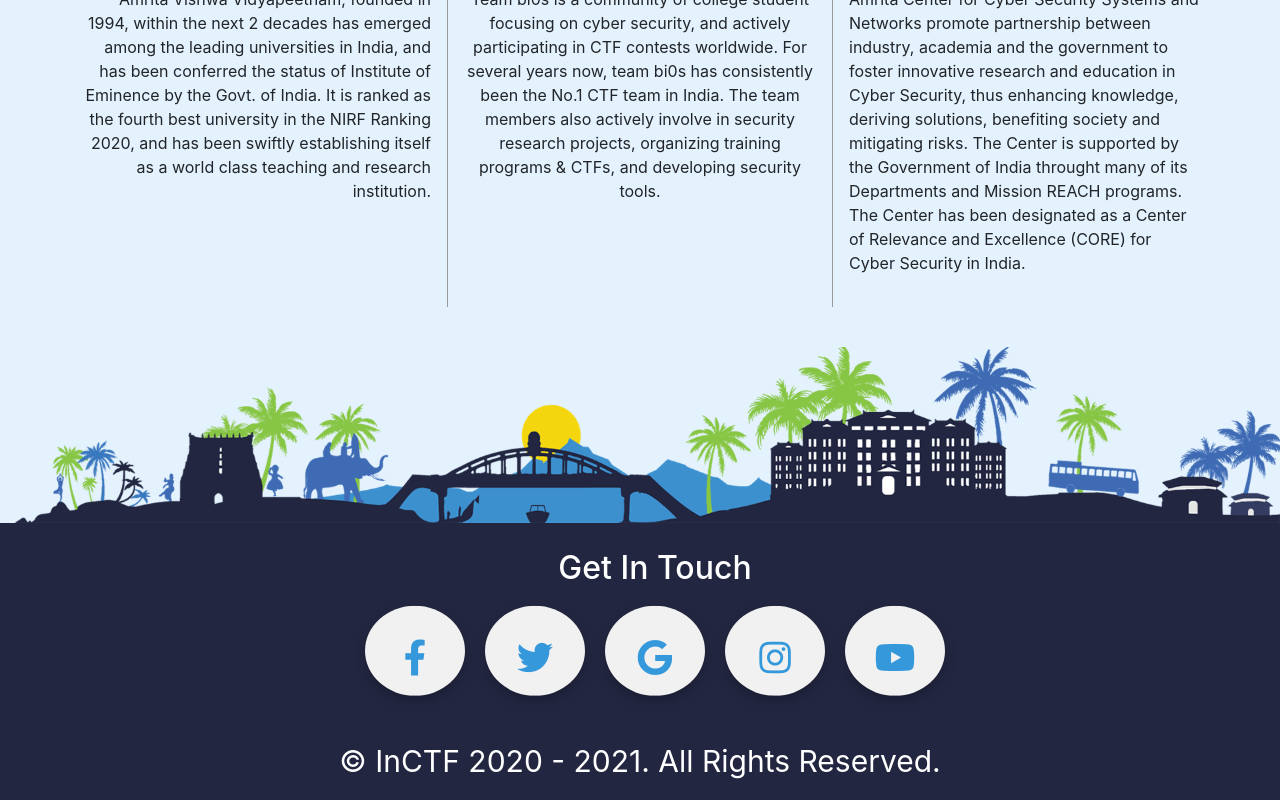
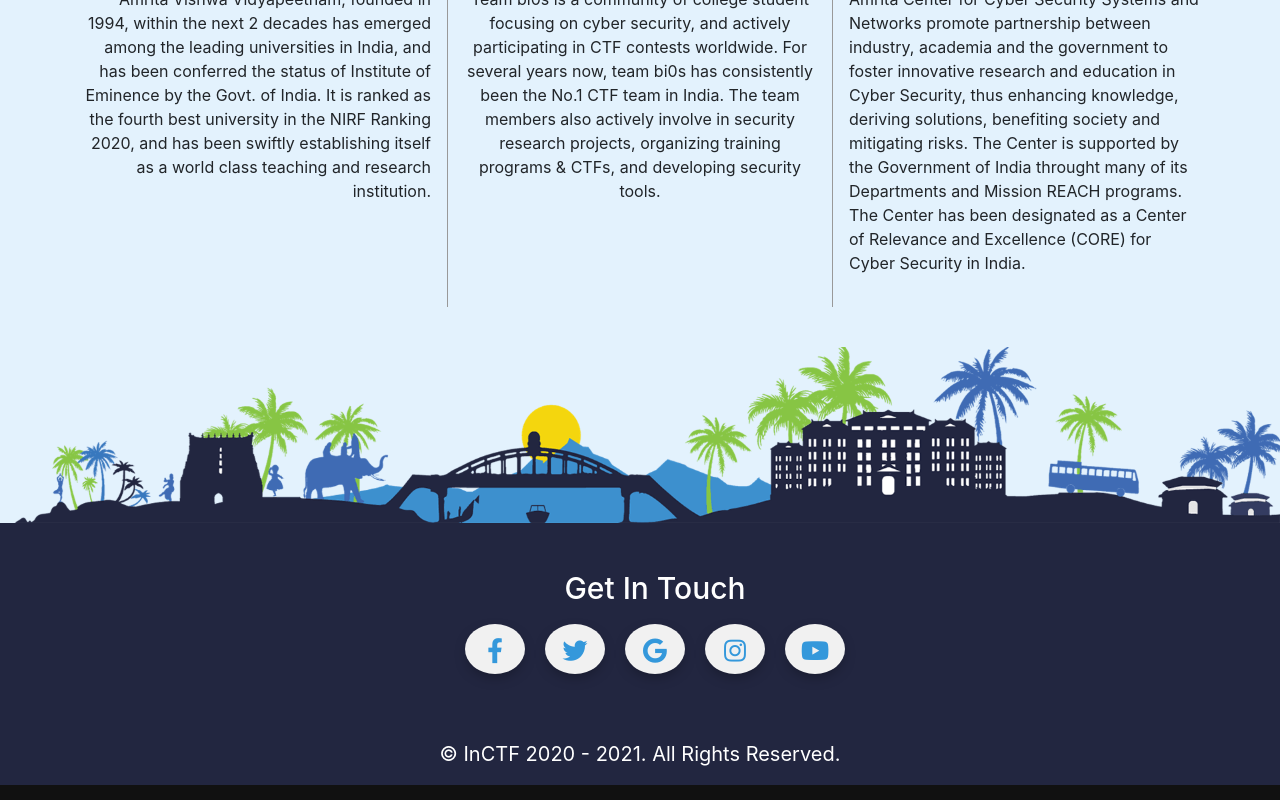
Before and after one commit to Rahul255/InCTFConReact, a React (Create React App) app: page / in a window 1280 px wide. Shown: the part 3396-4196 px from the top of the page. Built offline with nearby package versions, Linux system fonts and the light colour scheme.

Commit message:
file added

```diff
--- a/src/Components/Footer/Footer.css
+++ b/src/Components/Footer/Footer.css
@@ -16,6 +16,7 @@
 }
 
 h2{
+	font-size: 30px;
   color:white;
 }
 .middle {
@@ -28,8 +29,8 @@ h2{
 
 .btn {
 	display: inline-block;
-	width: 100px;
-	height: 90px;
+	width: 60px;
+	height: 50px;
 	background-color: #f1f1f1;
 	margin: 10px;
 	border-radius: 50%;
@@ -40,8 +41,8 @@ h2{
 }
 
 .btn i {
-	line-height: 90px;
-	font-size: 36px;
+	line-height: 40px;
+	font-size: 25px;
 	transition: 0.2 linear;
 }
 .btn:hover i {
@@ -94,5 +95,5 @@ top: 90%;
 .copyright {
   padding-top: 40px;
   color: white;
-  font-size: 30px;
+  font-size: 20px;
 }
```
